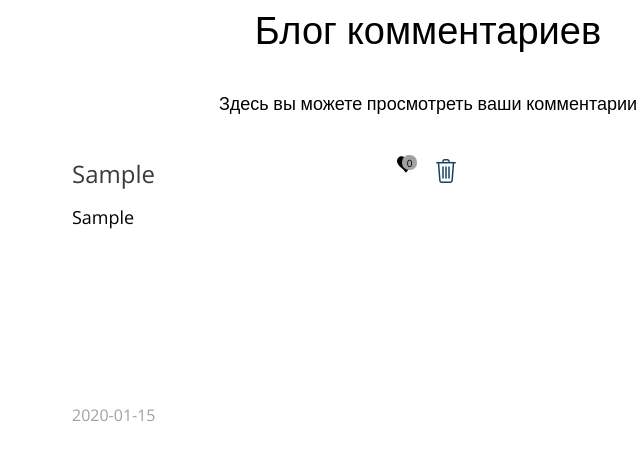
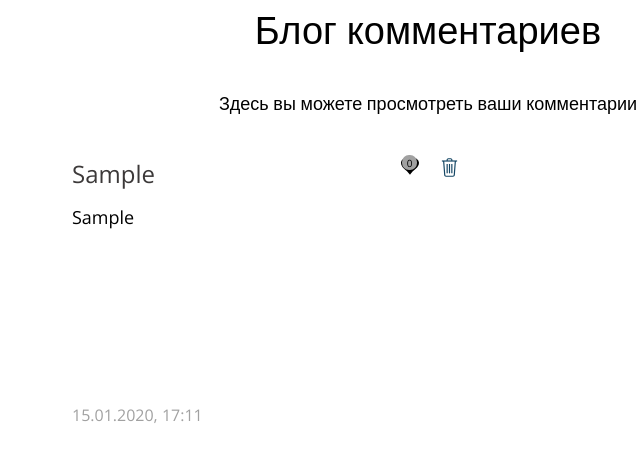
Before and after one commit to Kristuwa/block-comments, a website built with Parcel: page src/index.html in a window 1280 px wide. Both pictures are taken after typing "Sample", "Sample", "2020-01-15" into the empty fields and a click on the button "Отправить". Shown: the part 391-852 px from the top of the page, 212-852 px from the left. Built offline with nearby package versions, Linux system fonts and the light colour scheme.

Commit message:
add all tsks

```diff
--- a/src/js/form.js
+++ b/src/js/form.js
@@ -1,9 +1,11 @@
 let form = document.querySelector('.callback-form');
 let listComments = document.querySelector('.section-cases__list');
+let inputDateForm = document.querySelector('#start');
 
 form.addEventListener('submit', onFormSubmit);
 listComments.addEventListener('click', onCloseBtn);
 listComments.addEventListener('click', onLikeBtn);
+inputDateForm.addEventListener('input', onInputDate);
 
 let formData = {};
 
@@ -16,9 +18,15 @@ function onFormSubmit(e) {
     formData[name] = value;
   });
 
+  changeDateForComment();
+
   addToHTML(formData);
 
   form.reset();
+}
+
+function addToHTML(data) {
+  return listComments.insertAdjacentHTML('beforeend', markupComment(data));
 }
 
 function markupComment({ name, comment, date }) {
@@ -27,16 +35,12 @@ function markupComment({ name, comment, date }) {
 
   <div class="section-cases__text-content"><p class="section-cases__comment">${comment}</p></div>
   <p class="section-cases__date">${date}</p>
-  <button type="button" class='section-cases__btn-close btn' aria-label="close"><img src="./images/bin.svg" width="32" height="32" alt="bin"></button>
-<button type="button" class='section-cases__btn-like btn' aria-label="like"><span class="count">0</span><svg
+  <button type="button" class='section-cases__btn-close btn' aria-label="close"></button>
+<button type="button" class='section-cases__btn-like btn' aria-label="like"><span class="count">0</span><span><svg
 width="32" height="32" class="like-btn">
-<use xlink:href="./images/icons.svg#icon-heart"></use>
-</svg></button>
+<use href="./images/icons.svg#icon-heart"></use>
+</svg></span></button>
 </li>`;
-}
-
-function addToHTML(data) {
-  return listComments.insertAdjacentHTML('beforeend', markupComment(data));
 }
 
 function onCloseBtn(e) {
@@ -67,3 +71,68 @@ function onLikeBtn(e) {
     counter.innerHTML = count;
   }
 }
+
+function onInputDate(e) {
+  year = Number(e.target.value.split('-')[0]);
+  month = Number(e.target.value.split('-')[1]);
+  day = Number(e.target.value.split('-')[2]);
+
+  const date = new Date(year, month - 1, day);
+  const dateInMs = date.getTime();
+  const nowDate = Date.now();
+
+  if (dateInMs > nowDate) {
+    e.target.value = '';
+    alert('Выберете текущую дату, либо ранее!!');
+    return;
+  }
+}
+
+function changeDateForComment() {
+  let year = Number(formData.date.split('-')[0]);
+  let month = Number(formData.date.split('-')[1]);
+  let day = Number(formData.date.split('-')[2]);
+  let dateNow = new Date();
+  let hours = dateNow.getHours();
+  let minutes = dateNow.getMinutes();
+
+  const date = new Date(year, month - 1, day);
+  const dateInMs = date.getTime();
+
+  let hours24ToMs = -86400000;
+  let yesterdayTime =
+    -hours * 60 * 60 * 1000 -
+    minutes * 60 * 1000 -
+    dateNow.getSeconds() * 1000 -
+    dateNow.getMilliseconds() +
+    hours24ToMs;
+
+  const result = dateInMs - dateNow.getTime();
+
+  if (hours < 10) {
+    hours = `0${hours}`;
+  }
+
+  if (minutes < 10) {
+    minutes = `0${minutes}`;
+  }
+
+  if (month < 10) {
+    month = `0${month}`;
+  }
+
+  if (day < 10) {
+    day = `0${day}`;
+  }
+
+  if (
+    (Number(result) >= hours24ToMs && Number(result) < 0) ||
+    formData.date === ''
+  ) {
+    formData.date = `сегодня, ${hours}:${minutes}`;
+  } else if (Number(result) === yesterdayTime) {
+    formData.date = `вчера, ${hours}:${minutes}`;
+  } else {
+    formData.date = `${day}.${month}.${year}, ${hours}:${minutes}`;
+  }
+}
--- a/src/partials/callback.html
+++ b/src/partials/callback.html
@@ -68,7 +68,8 @@
         </label>
         <label class="callback-form__label">
           <span class="callback-form__title-label">Введите дату</span>
-		 <input type="date" id="start" name="date"></label>
+          <input type="date" id="start" name="date"
+        /></label>
         <button type="submit" class="callback-form__button">Отправить</button>
       </form>
     </div>
--- a/src/sass/components/_cases.scss
+++ b/src/sass/components/_cases.scss
@@ -94,36 +94,35 @@
 
   color: #a1a1a1;
 }
+.btn {
+  display: flex;
+  align-items: center;
+  justify-content: center;
+  width: 25px;
+  height: 25px;
+  padding: 0;
+  border: none;
+  background-color: transparent;
+}
 
 .section-cases__btn-close {
   position: absolute;
   top: 0;
   right: 10px;
-}
-
-.btn {
-  display: flex;
-  align-items: center;
-  justify-content: center;
-  width: 32px;
-  padding: 0;
-  border: none;
-  background-color: transparent;
-}
-
-.close-btn {
-  display: inline-block;
-  width: 1em;
-  height: 1em;
-  stroke-width: 0;
-  stroke: currentColor;
-  fill: currentColor;
+  background-image: url(../images/bin.svg);
+  background-repeat: no-repeat;
+  background-position: center;
+  background-size: cover;
 }
 
 .section-cases__btn-like {
   position: absolute;
   top: 0;
   right: 50px;
+  background-image: url(../images/heart.svg);
+  background-repeat: no-repeat;
+  background-position: center;
+  background-size: cover;
 }
 
 .like-btn {
```
Lines whose indentation alone changed are shown as unchanged.
